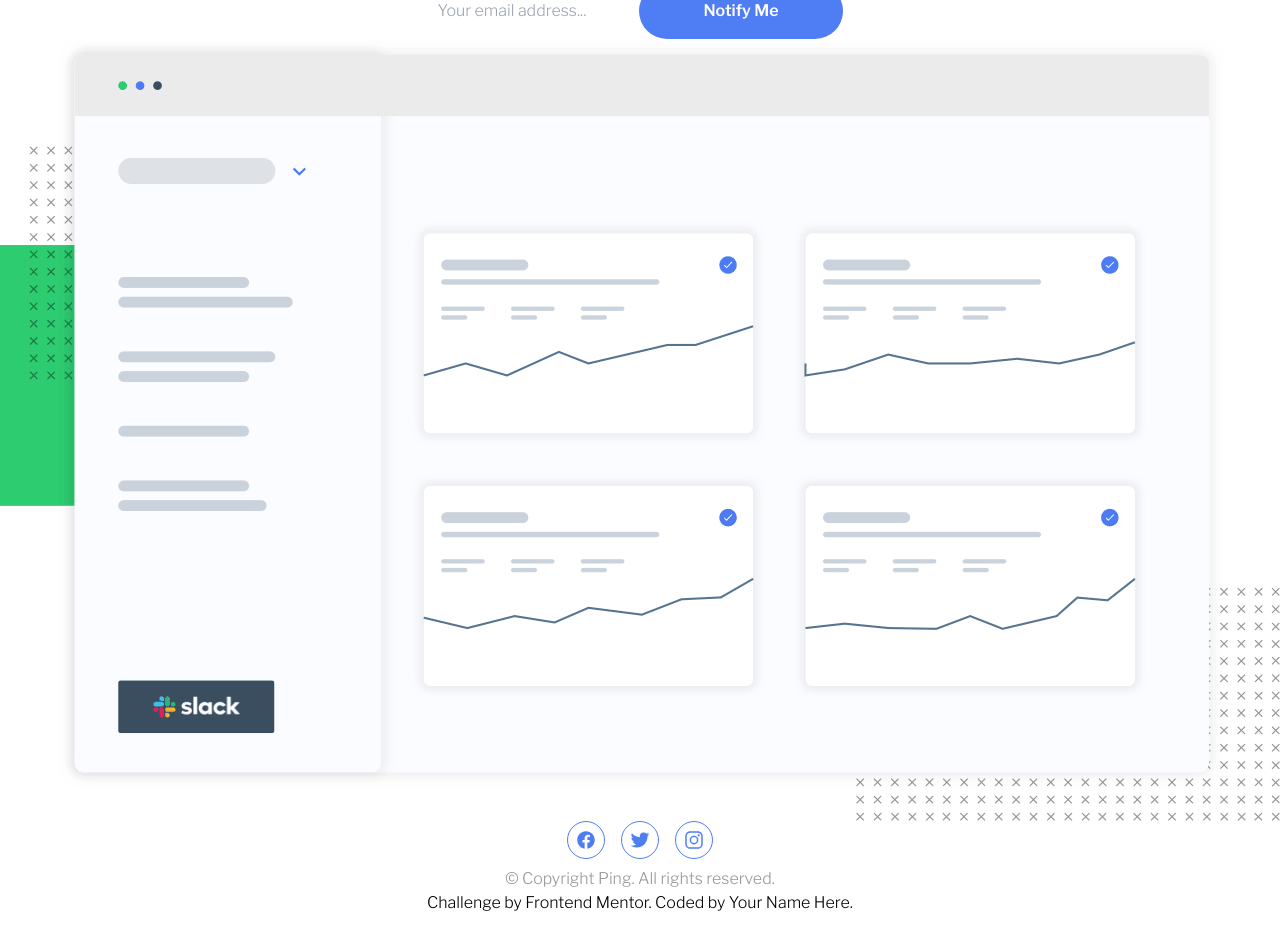
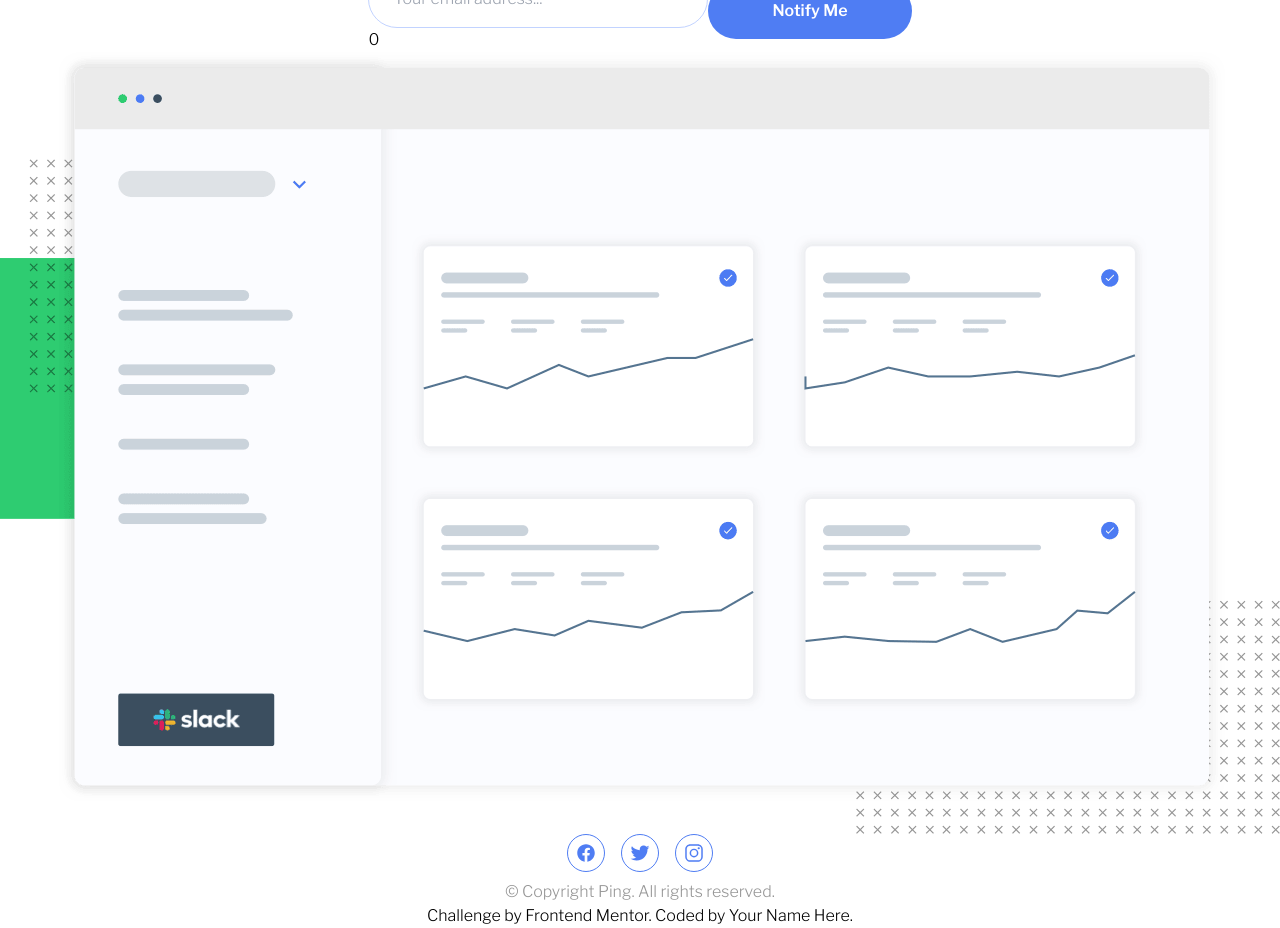
Before and after one commit to Tetrabiter/Ping, a React (Vite) app: page / in a window 1280 px wide. Built offline with nearby package versions, Linux system fonts and the light colour scheme.

Commit message:
add validation form

```diff
--- a/src/components/Main.jsx
+++ b/src/components/Main.jsx
@@ -1,19 +1,48 @@
 import DashboardImg from "../assets/illustration-dashboard.png";
+import { useState } from "react";
+
 
 const Main = () => {
+  const [email , setEmail] = useState("");
+  const [error, setError] = useState(0);
+  const isValidEmail = (email) => /\S+@\S+\.\S+/.test(email);
+
+
+  const handleSubmit = (event) =>{
+    event.preventDefault();
+    if(!email || !isValidEmail(email)){
+        setError(1);
+    } else{
+        setError(0);
+        alert('Форма отправлена!');
+    }
+  }
+
+
   return (
     <main className="flex flex-col items-center">
       <p className="text-5xl">We are launching <b>soon!</b></p>
       <p>Subscribe and get notified</p>
-      <form action="">
-        <input placeholder="Your email address..." />
+      <form onSubmit={handleSubmit} action="/" className="flex justify-center items-center">
+        <div className="flex flex-col justify-start">
+            <input
+                className={`py-4 pr-28 pl-6 rounded-full border  ${error === 1 ? 'border-light-red' : 'border-pale-blue'}`}
+                placeholder="Your email address..."
+                type="email"
+                onChange={(e) => setEmail(e.target.value.trim())}
+                value={email}
+            />
+            {error && <p className={`text-light-red pl-6 mt-2 ${error === 1 ? 'block' : 'hidden'}`}>Please provide a valid email address</p>}
+        </div>
         <button
             type="submit"
             className="bg-blue text-white font-semibold px-16 py-4 rounded-full"
-        >Notify Me</button>
+        >
+            Notify Me
+        </button>
       </form>
       <div>
-        <img src={DashboardImg} />
+        <img src={DashboardImg} alt="Dashboard Illustration"/>
       </div>
     </main>
   );
```
